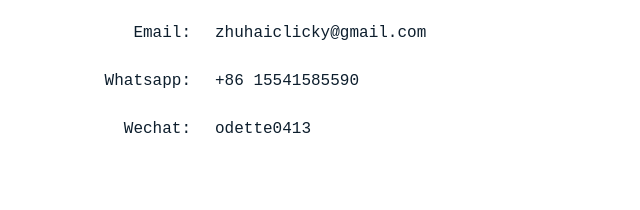
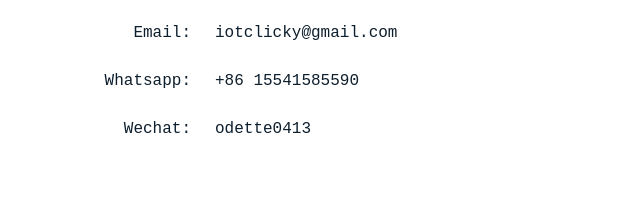
Before and after one commit to iotsupporter/dev, a plain HTML site: page index.html in a window 1280 px wide. Shown: the part 3386-3596 px from the top of the page, 57-697 px from the left. Drawn offline with Linux system fonts and the light colour scheme; a web font is replaced by a local one.

Commit message:
update email

```diff
--- a/index.html
+++ b/index.html
@@ -356,7 +356,7 @@
             </div>
             <div class="col-sm-8">
               <div class="mb-4 text-start">
-                <span class="ml-auto">zhuhaiclicky@gmail.com </span>
+                <span class="ml-auto">iotclicky@gmail.com </span>
               </div>
             </div>
           </div>
@@ -386,7 +386,7 @@
           </div>
         </div>
         <div class="col-md-6 social text-center">
-          <a href="mailto:zhuhaiclicky@gmail.com"><span class="bi bi-google"></span></a>
+          <a href="mailto:iotclicky@gmail.com"><span class="bi bi-google"></span></a>
           <a href="skype:live:.cid.91c0774824fb30a2?chat"><span class="bi bi-skype"></span></a>
           <a href="https://wa.me/8615541585590"><span class="bi bi-whatsapp"></span></a>
         </div>
```
